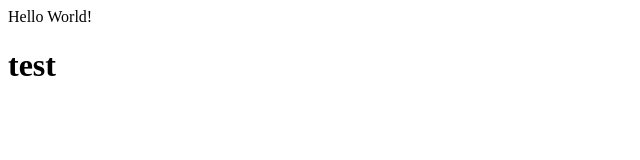
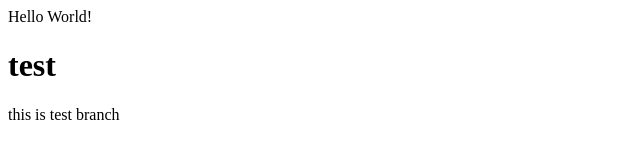
Before and after one commit to som-syom/Naver_PBL, a plain HTML site: page level0/index.html in a window 1280 px wide. Shown: the whole page, without its empty margins (0-640 px from the left). Drawn offline with Linux system fonts and the light colour scheme.

Commit message:
#3 - test branch

```diff
--- a/level0/index.html
+++ b/level0/index.html
@@ -10,5 +10,6 @@
 <body>
 	Hello World!
 	<h1>test</h1>
+	this is test branch
 </body>
 </html>
```
